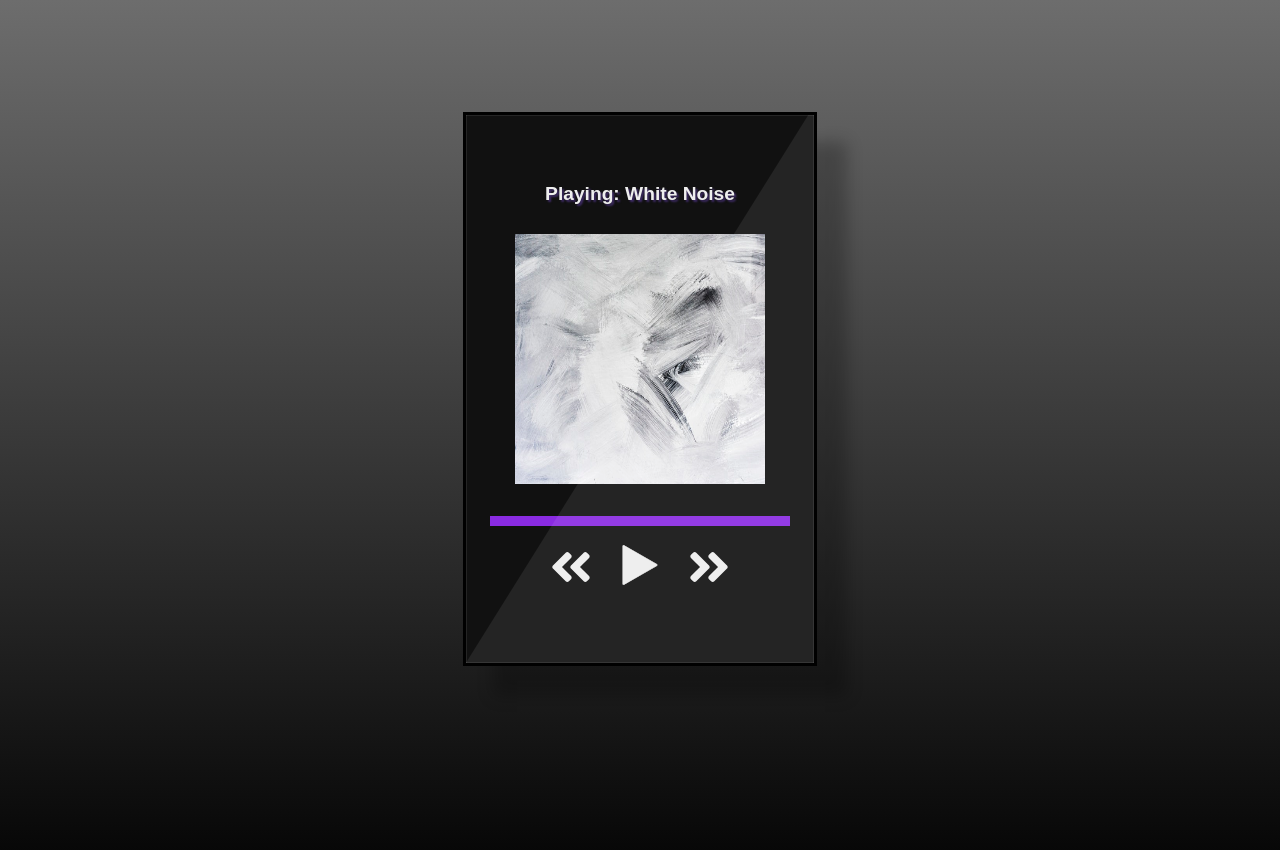
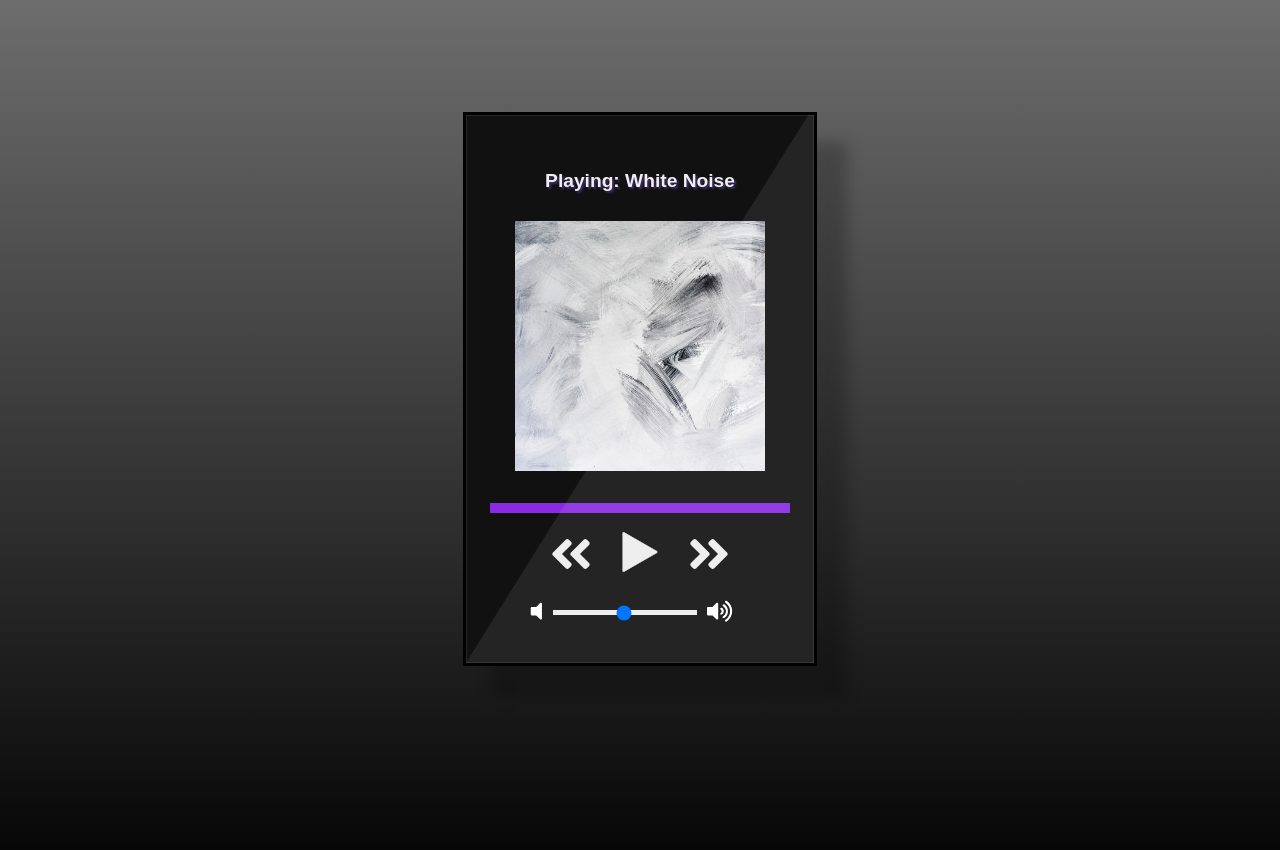
Before and after one commit to t-howell/music-player, a plain HTML site: page index.html in a window 1280 px wide. Drawn offline with nearby package versions, Linux system fonts and the light colour scheme.

Commit message:
minified mp3s

```diff
--- a/index.html
+++ b/index.html
@@ -27,15 +27,11 @@
             <button id="prev" onclick="prev()"><i class="fas fa-angle-double-left fa-3x"></i></button>
             <button id="play" onclick="playPause()"><img src="contents/images/play.svg" alt="play/pause" width="40" ></button>
             <button id="next" onclick="next()"><i class="fas fa-angle-double-right fa-3x"></i></button>
+
         </div>
-        <!--<ul id="songList">
-            <li><a href="#" data-value="contents/sounds/lightblow-theEmergenceOfLove.mp3"><img src="http://via.placeholder.com/50x50" alt="album1"></a></li>
-            <li><a href="#" data-value="contents/sounds/tours-enthusiast.mp3"><img src="http://via.placeholder.com/50x50" alt="album1"></a></li>
-            <li><a href="#" data-value=""><img src="http://via.placeholder.com/50x50" alt="album1"></a></li>
-        </ul>
-        <audio controls type="audio/mpeg" preload="true">
-            <source src="" id="source">
-        </audio> -->
+        <div class="volumeContainer">
+            <span class="volume"><i class="fas fa-volume-off"></i></span><input type="range" min="1" max="100" value="50" class="slider" id="myRange"><span class="volume"><i class="fas fa-volume-up"></i></span>
+        </div>
     </main>
 <footer>
     <script src="https://code.jquery.com/jquery-3.2.1.slim.min.js" integrity="sha384-KJ3o2DKtIkvYIK3UENzmM7KCkRr/rE9/Qpg6aAZGJwFDMVNA/GpGFF93hXpG5KkN" crossorigin="anonymous"></script>
--- a/scripts/app.js
+++ b/scripts/app.js
@@ -6,17 +6,17 @@ let songsObj =
     [{
     "title": "White Noise",
     "coverArt": "contents/images/paint.jpeg",
-    "track": "contents/sounds/white-Noise-60min.mp3"
+    "track": "contents/sounds/min-white-Noise-60min.mp3"
     },
     {
     "title": "Ocean Sounds",
     "coverArt": "contents/images/beach.jpeg",
-    "track": "contents/sounds/ocean-60min.mp3"
+    "track": "contents/sounds/min-ocean-60min.mp3"
     },
     {
     "title": "Rain",
     "coverArt": "contents/images/rain.jpg",
-    "track": "contents/sounds/rain-60min.mp3"
+    "track": "contents/sounds/min-rain-60min.mp3"
     }];
 
 
--- a/styles/main.css
+++ b/styles/main.css
@@ -48,7 +48,7 @@ main:before {
     -webkit-transform: rotate(30deg);
     -moz-transform: rotate(30deg);
     transform: rotate(32deg);
-
+    z-index: 0;
 }
 section#top {
     display: grid;
@@ -102,3 +102,29 @@ button {
 #controls>button:nth-of-type(3) {
     margin-left: 1rem;
 }
+
+/* Volume */
+div.volumeContainer {
+    -webkit-appearance: none;
+    width: 80%;
+    z-index: 1;
+    margin: 0 auto;
+    justify-content: center;
+    align-items: center;
+}
+input.slider {
+    -webkit-appearance: none;
+    width: 60%;
+    height: 5px;
+    background: #eee;
+    /* opacity: 0.7; */
+    outline: none;
+
+}
+span.volume {
+    color: #fff;
+    margin: 10px;
+    position: relative;
+    top: 5px;
+    font-size: 1.4rem;
+}
```
Also changed, not shown: 3 other files.
